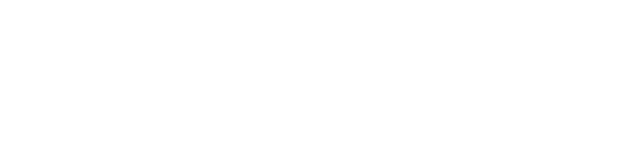
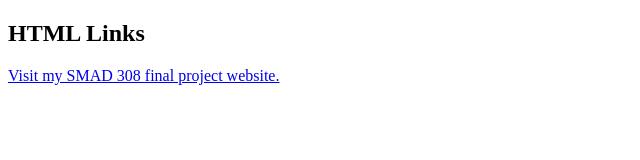
Before and after one commit to boxleylm/boxleylm.github.io, a plain HTML site: page index.html in a window 1280 px wide. Shown: the whole page, without its empty margins (0-640 px from the left). Drawn offline with Linux system fonts and the light colour scheme.

Commit message:
Update index.html

```diff
--- a/index.html
+++ b/index.html
@@ -1,2 +1,9 @@
-<!doctype html>
-<html lang="en">
+<!DOCTYPE html>
+<html>
+<body>
+
+<h2>HTML Links</h2>
+<p><a href="https://boxleylm.github.io/finalproject308/">Visit my SMAD 308 final project website.</a></p>
+
+</body>
+</html>
```
